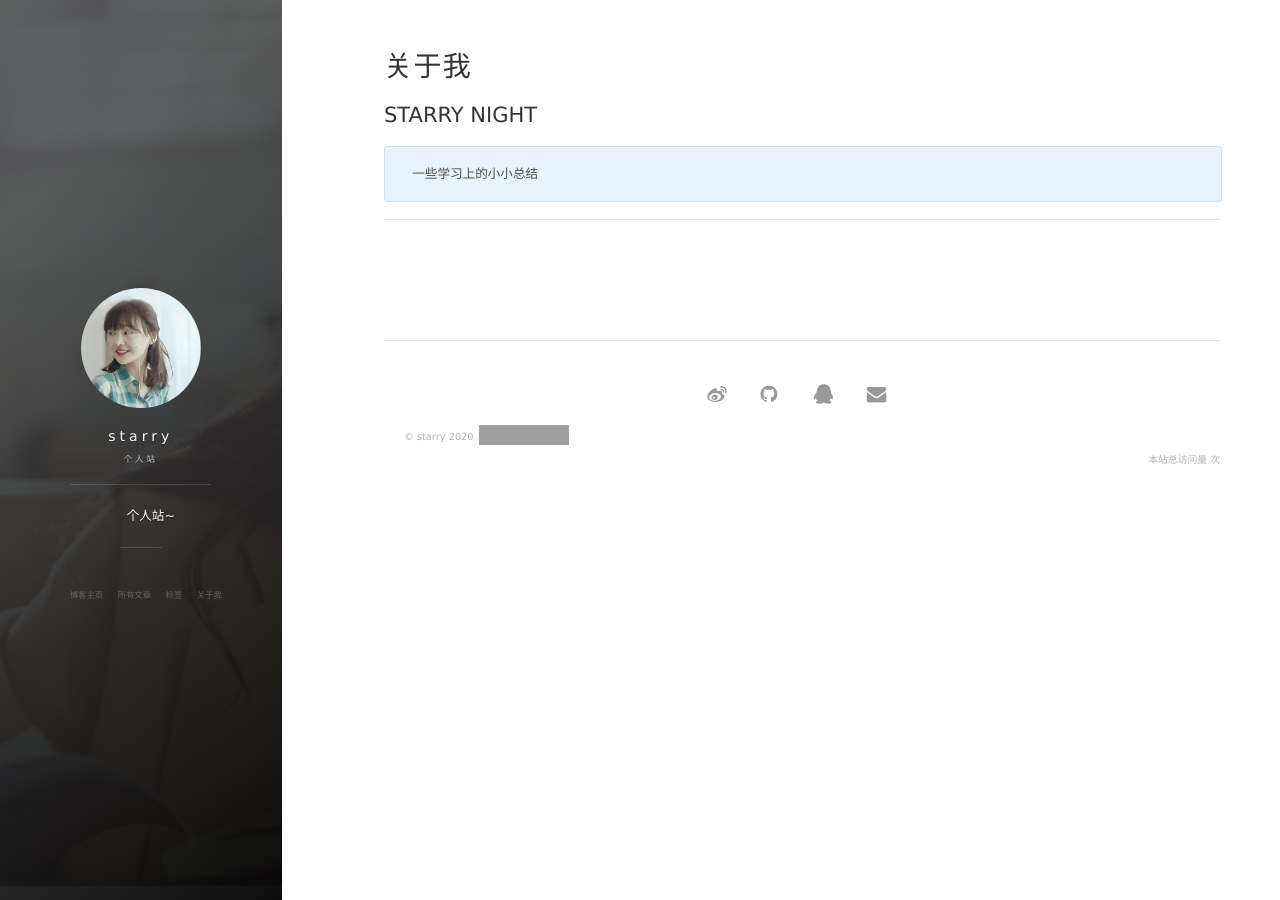
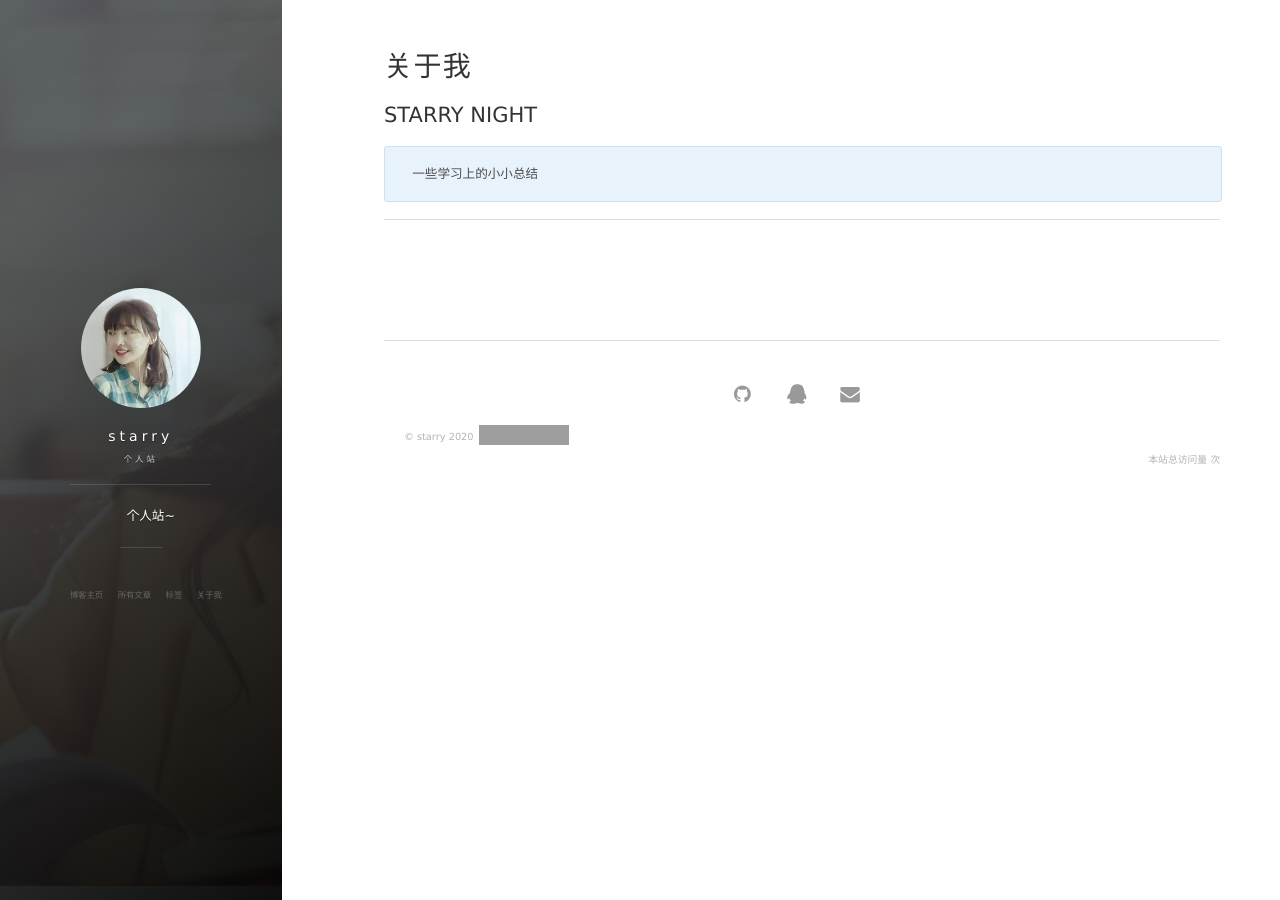
Before and after one commit to MMstarry/MMstarry.github.io, a Jekyll site: the page built from about.md, in a window 1280 px wide. Built offline with Jekyll 4.4.1, drawn with Linux system fonts in a browser that asks for light colours; nearby versions of some CDN libraries; comment, search, counter and statistics services are not loaded; grey boxes are pictures that could not be loaded.

Commit message:
Update footer.html

```diff
--- a/_includes/footer.html
+++ b/_includes/footer.html
@@ -4,15 +4,6 @@
         <nav class="cover-navigation navigation--social">
            <ul class="navigation">
 
-          {% if site.social.weibo %}
-          <!-- Weibo -->
-          <li class="navigation__item_social">
-            <a href="http://weibo.com/{{site.social.weibo}}" title="@{{site.social.weibo}} 的微博" target="_blank">
-              <i class='social fa fa-weibo fa-2x'></i>
-              <span class="label">Weibo</span>
-            </a>
-          </li>
-          {% endif %}
 
           {% if site.social.github %}
           <!-- Github -->
@@ -25,7 +16,7 @@
           {% endif %}
 
            {% if site.social.qq %}
-          <!-- Zhihu -->
+          <!-- QQ -->
           <li class="navigation__item_social">
             <a href="tencent://message/?uin={{site.social.qq}}" title="@{{site.social.qq}}" target="_blank">
              <i class='social fa fa-qq fa-2x'></i>
@@ -39,7 +30,7 @@
           {% if site.social.mail %}
           <!-- Email -->
           <li class="navigation__item_social">
-            <a href="mailto:{{site.social.mail}};{{site.social.mail}}?CC={{site.social.mail}}&Subject=Hello&Body=你好" title="Contact me">
+            <a href="mailto:{{site.social.mail}}" title="Contact me">
               <i class='social fa fa-envelope fa-2x'></i>
               <span class="label">Email</span>
             </a>
```
